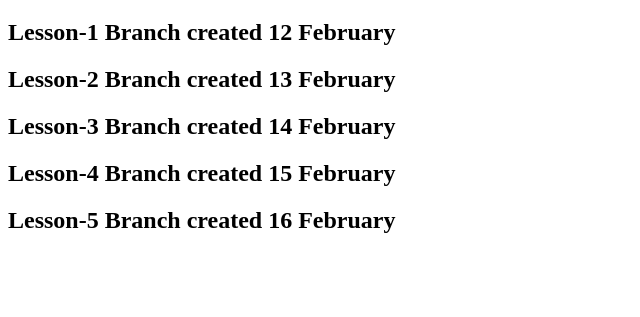
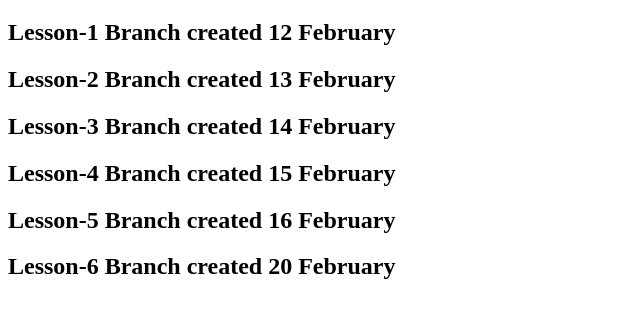
Before and after one commit to mahfuz-antor/practice-with-sumit, a plain HTML site: page index.html in a window 1280 px wide. Shown: the part 61-378 px from the top of the page, without its empty margins (0-640 px from the left). Drawn offline with Linux system fonts and the light colour scheme.

Commit message:
lesson-6 branch created

```diff
--- a/index.html
+++ b/index.html
@@ -13,5 +13,6 @@
     <h2>Lesson-3 Branch created 14 February</h2>
     <h2>Lesson-4 Branch created 15 February</h2>
     <h2>Lesson-5 Branch created 16 February</h2>
+    <h2>Lesson-6 Branch created 20 February</h2>
 </body>
 </html>
```
